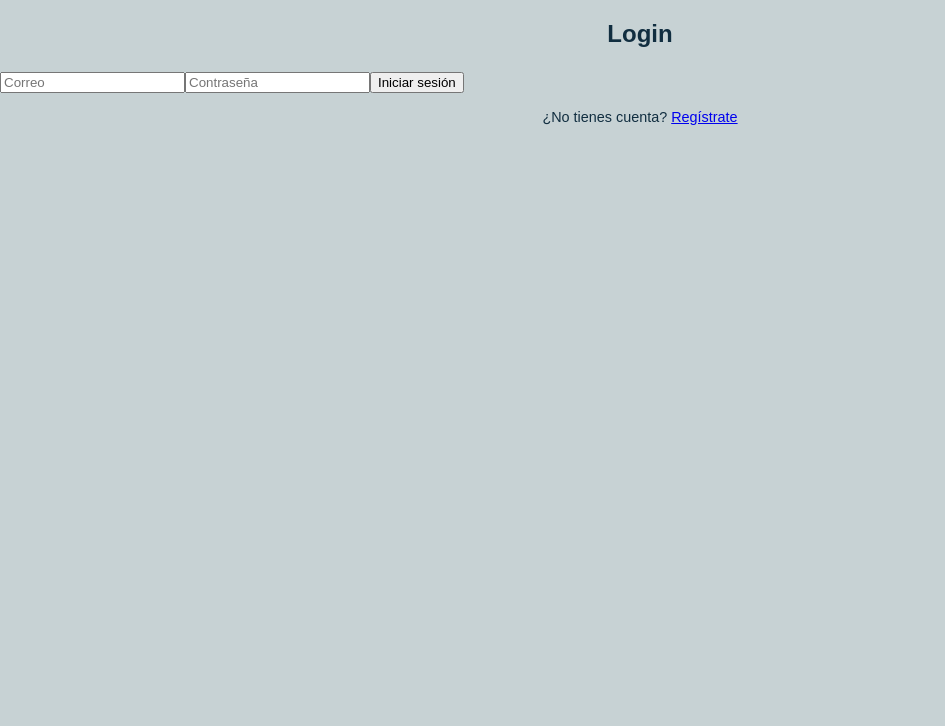
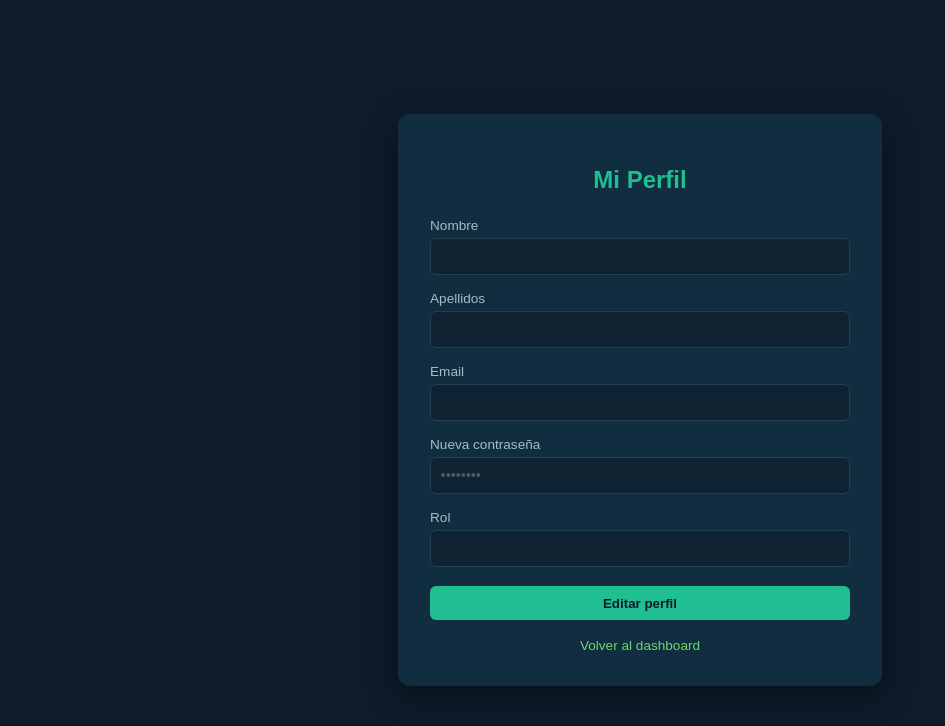
Before and after one commit to JoseLuis-DM/TaskMasterFronted, a React (Vite) app: page /perfil in a window 1280 px wide. Before the commit this address led to /. Shown: the top 726 px of the page, without its empty margins (0-945 px from the left). Built offline with nearby package versions, Linux system fonts and the light colour scheme; no server answers; sample sign-in values are in the browser's storage.

Commit message:
Agregacion de edicion del usuario

```diff
--- a/src/App.jsx
+++ b/src/App.jsx
@@ -4,6 +4,7 @@ import { BrowserRouter as Router, Routes, Route, Navigate } from "react-router-d
 import LoginPage from "./pages/LoginPage";
 import RegisterPage from "./pages/RegisterPage";
 import DashboardPage from "./pages/DashboardPage";
+import ProfilePage from "./pages/ProfilePage";
 
 function App() {
   const token = localStorage.getItem("jwt");
@@ -14,6 +15,7 @@ function App() {
         <Route path="/" element={<LoginPage />} />
         <Route path="/register" element={<RegisterPage />} />
         <Route path="/dashboard" element={token ? <DashboardPage /> : <Navigate to="/"  />} />
+        <Route path="/perfil" element={token ? <ProfilePage /> : <Navigate to="/" />}/>
         <Route path="*" element={<Navigate to="/" />} />
       </Routes>
     </Router>
--- a/src/pages/DashboardPage.jsx
+++ b/src/pages/DashboardPage.jsx
@@ -82,7 +82,7 @@ function DashboardPage() {
         <p className="header-username">{usuario.nombre} {usuario.apellidos}</p>
       </div>
 
-      <button className="header-edit-btn" onClick={handleEditar}>
+      <button className="header-edit-btn" onClick={() => navigate("/perfil")}>
         Editar Perfil
       </button>
     </header>
--- /dev/null
+++ b/src/pages/ProfilePage.jsx
@@ -0,0 +1,148 @@
+import React, { useEffect, useState } from "react";
+import { useNavigate } from "react-router-dom";
+import { getMyProfile, updateUserById } from "../services/usuarioService";
+import "../styles/styles.css";
+
+function ProfilePage() {
+  const navigate = useNavigate();
+
+  const [user, setUser] = useState({
+    id: null,
+    nombre: "",
+    apellidos: "",
+    email: "",
+    password: "",
+    rol: "",
+  });
+
+  const [editing, setEditing] = useState(false);
+
+  useEffect(() => {
+    async function loadProfile() {
+      try {
+        const res = await getMyProfile();
+        const usuario = res.data.data;
+
+        setUser({
+          id: usuario.id ?? "",
+          nombre: usuario.nombre ?? "",
+          apellidos: usuario.apellidos ?? "",
+          email: usuario.email ?? "",
+          password: "",
+          rol: usuario.rol ?? "",
+        });
+      } catch (err) {
+        console.error("Error cargando perfil", err);
+      }
+    }
+
+    loadProfile();
+  }, []);
+
+  const handleChange = (e) => {
+    setUser({
+      ...user,
+      [e.target.name]: e.target.value,
+    });
+  };
+
+  const handleSave = async () => {
+    try {
+      await updateUserById(user.id, {
+        nombre: user.nombre,
+        apellidos: user.apellidos,
+        email: user.email,
+        password: user.password || null,
+        rol: user.rol,
+      });
+
+      alert("Perfil actualizado correctamente");
+      setEditing(false);
+    } catch (err) {
+      console.error("Error actualizando perfil", err);
+    }
+  };
+
+  return (
+    <div className="profile-container">
+      <div className="profile-card">
+        <h2>Mi Perfil</h2>
+
+        <div className="profile-field">
+          <label>Nombre</label>
+          <input
+            name="nombre"
+            value={user.nombre}
+            onChange={handleChange}
+            disabled={!editing}
+          />
+        </div>
+
+        <div className="profile-field">
+          <label>Apellidos</label>
+          <input
+            name="apellidos"
+            value={user.apellidos}
+            onChange={handleChange}
+            disabled={!editing}
+          />
+        </div>
+
+        <div className="profile-field">
+          <label>Email</label>
+          <input
+            name="email"
+            value={user.email}
+            onChange={handleChange}
+            disabled={!editing}
+          />
+        </div>
+
+        <div className="profile-field">
+          <label>Nueva contraseña</label>
+          <input
+            name="password"
+            type="password"
+            value={user.password}
+            onChange={handleChange}
+            disabled={!editing}
+            placeholder="••••••••"
+          />
+        </div>
+
+        <div className="profile-field">
+          <label>Rol</label>
+          <input value={user.rol} disabled />
+        </div>
+
+        <div className="profile-actions">
+          {!editing ? (
+            <button className="btn-primary" onClick={() => setEditing(true)}>
+              Editar perfil
+            </button>
+          ) : (
+            <>
+              <button className="btn-primary" onClick={handleSave}>
+                Guardar
+              </button>
+              <button
+                className="btn-secondary"
+                onClick={() => setEditing(false)}
+              >
+                Cancelar
+              </button>
+            </>
+          )}
+        </div>
+
+        <div className="profile-back">
+          <button onClick={() => navigate("/dashboard")}>
+            Volver al dashboard
+          </button>
+        </div>
+      </div>
+    </div>
+  );
+}
+
+export default ProfilePage;
--- /dev/null
+++ b/src/services/usuarioService.js
@@ -0,0 +1,20 @@
+import axios from "axios";
+
+const API_URL = "http://localhost:8080/api/usuarios";
+
+const authHeaders = () => {
+  const token = localStorage.getItem("jwt");
+  return {
+    headers: {
+      Authorization: `Bearer ${token}`,
+    },
+  };
+};
+
+export const getMyProfile = () => {
+  return axios.get(`${API_URL}/me`, authHeaders());
+};
+
+export const updateUserById = (id, data) => {
+  return axios.put(`${API_URL}/${id}`, data, authHeaders());
+};
--- a/src/styles/styles.css
+++ b/src/styles/styles.css
@@ -241,3 +241,175 @@ p {
   color: #6CD96A;
   text-align: center;
 }
+
+/* ================= LOGIN ================= */
+
+.container {
+  min-height: 100vh;
+  display: flex;
+  justify-content: center;
+  align-items: center;
+  background-color: var(--color-fondo);
+}
+
+.container .card {
+  background-color: var(--color-card);
+  padding: 2rem;
+  border-radius: 12px;
+  box-shadow: 0 4px 12px rgba(0,0,0,0.5);
+  width: 350px;
+  box-sizing: border-box;
+}
+
+.container .card h2 {
+  color: var(--color-texto);
+}
+
+.container .card p {
+  color: var(--color-texto);
+}
+
+.container .card input {
+  width: 100%;
+  padding: 0.8rem;
+  margin-bottom: 1rem;
+  border-radius: 6px;
+  border: 1px solid var(--color-texto);
+  background: #0D1B2A;
+  color: #ffffff;
+  box-sizing: border-box;
+}
+
+.container .card input::placeholder {
+  color: var(--color-texto);
+}
+
+.container .card button {
+  width: 100%;
+  padding: 0.8rem;
+  border: none;
+  border-radius: 6px;
+  background: var(--color-boton);
+  color: #112E40;
+  font-weight: bold;
+  cursor: pointer;
+  transition: background 0.3s;
+}
+
+.container .card button:hover {
+  background: var(--color-secundario);
+}
+
+.container .card a {
+  color: var(--color-secundario);
+}
+
+.profile-container {
+  min-height: 100vh;
+  background-color: #0D1B2A;
+  display: flex;
+  justify-content: center;
+  align-items: center;
+}
+
+.profile-card {
+  background-color: #112E40;
+  width: 100%;
+  max-width: 420px;
+  padding: 2rem;
+  border-radius: 12px;
+  box-shadow: 0 10px 30px rgba(0, 0, 0, 0.4);
+  color: #C7D2D4;
+}
+
+.profile-card h2 {
+  text-align: center;
+  margin-bottom: 1.5rem;
+  color: #1FBF92;
+}
+
+.profile-field {
+  display: flex;
+  flex-direction: column;
+  margin-bottom: 1rem;
+}
+
+.profile-field label {
+  font-size: 0.85rem;
+  margin-bottom: 0.3rem;
+  color: #9FBFC4;
+}
+
+.profile-field input {
+  padding: 0.6rem;
+  border-radius: 6px;
+  border: 1px solid #2E4C59;
+  background-color: #0D1B2A;
+  color: #C7D2D4;
+  font-size: 0.9rem;
+}
+
+.profile-field input:disabled {
+  opacity: 0.6;
+  cursor: not-allowed;
+}
+
+.profile-actions {
+  display: flex;
+  gap: 0.6rem;
+  margin-top: 1.2rem;
+}
+
+.profile-actions button {
+  flex: 1;
+  padding: 0.6rem;
+  border: none;
+  border-radius: 6px;
+  font-weight: bold;
+  cursor: pointer;
+  transition: all 0.2s ease;
+}
+
+.btn-primary {
+  background-color: #1FBF92;
+  color: #0D1B2A;
+}
+
+.btn-primary:hover {
+  background-color: #17a87f;
+}
+
+.btn-secondary {
+  background-color: #2E4C59;
+  color: #C7D2D4;
+}
+
+.btn-secondary:hover {
+  background-color: #3a6173;
+}
+
+.btn-danger {
+  background-color: #FF5733;
+  color: white;
+}
+
+.btn-danger:hover {
+  background-color: #e04c2c;
+}
+
+.profile-back {
+  margin-top: 1rem;
+  text-align: center;
+}
+
+.profile-back button {
+  background: none;
+  border: none;
+  color: #6CD96A;
+  cursor: pointer;
+  font-size: 0.85rem;
+}
+
+.profile-back button:hover {
+  text-decoration: underline;
+}
```
